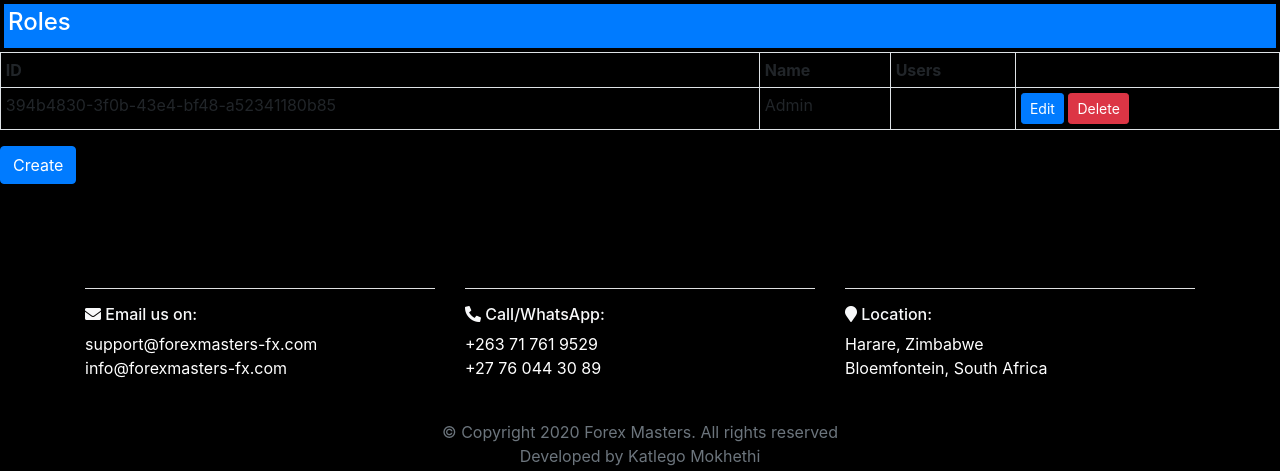
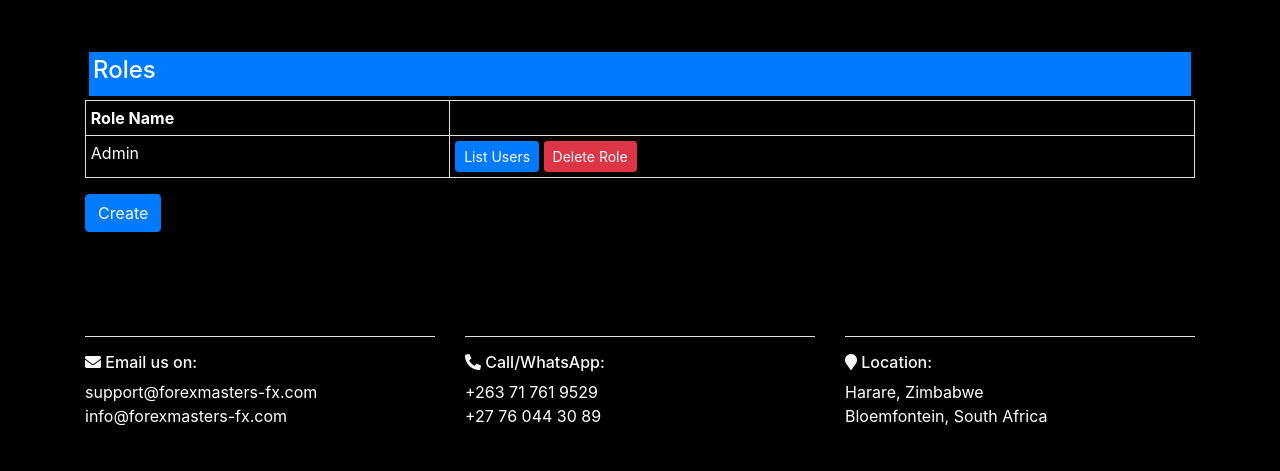
Before and after one commit to KatlegoMokethi/Forex-Masters, an ASP.NET Core app: page /RoleAdmin/Index in a window 1280 px wide. Shown: the part 81-552 px from the top of the page. Run offline with ASP.NET Core 8, Linux system fonts and the light colour scheme; data comes from the database, SQL or seed files in the repository; the project's own start-up code is not run, and a stand-in starts its controllers and pages; some libraries are stand-ins or nearby versions.

Commit message:
Update view

```diff
--- a/ForexMasters-site/Views/RoleAdmin/Index.cshtml
+++ b/ForexMasters-site/Views/RoleAdmin/Index.cshtml
@@ -1,32 +1,33 @@
 @model IEnumerable<IdentityRole>
+<div class="container text-white pt-5">
     <div class="bg-primary m-1 p-1"><h4>Roles</h4></div>
     <div class="text-danger" asp-validation-summary="ModelOnly"></div>
     <table class="table table-sm table-bordered table-bordered">
         <tr>
-        <th>ID</th>
-        <th>Name</th>
-        <th>Users</th>
+            @*<th class="text-white">ID</th>*@
+            <th class="text-white">Role Name</th>
+            @*<th class="text-white">Users</th>*@
             <th></th>
         </tr>
         @if (Model.Count() == 0)
         {
-        <tr><td colspan="4" class="text-center">No Roles</td></tr>
+            <tr><td colspan="4" class="text-center text-white">No Roles</td></tr>
         }
         else
         {
             foreach (var role in Model)
             {
                 <tr>
-                <td>@role.Id</td>
-                <td>@role.Name</td>
-                <td identity-role="@role.Id"></td>
-                <td>
+                    @*<td class="text-white">@role.Id</td>*@
+                    <td class="text-white">@role.Name</td>
+                    @*<td class="text-white" identity-role="@role.Id"></td>*@
+                    <td class="text-white">
                         <form asp-action="Delete" asp-route-id="@role.Id" method="post">
                             <a class="btn btn-sm btn-primary" asp-action="Edit"
-                           asp-route-id="@role.Id">Edit</a>
+                               asp-route-id="@role.Id">List Users</a>
                             <button type="submit"
                                     class="btn btn-sm btn-danger">
-                            Delete
+                                Delete Role
                             </button>
                         </form>
                     </td>
@@ -35,3 +36,4 @@
         }
     </table>
     <a class="btn btn-primary" asp-action="Create">Create</a>
+</div>
```
Lines whose indentation alone changed are shown as unchanged.
